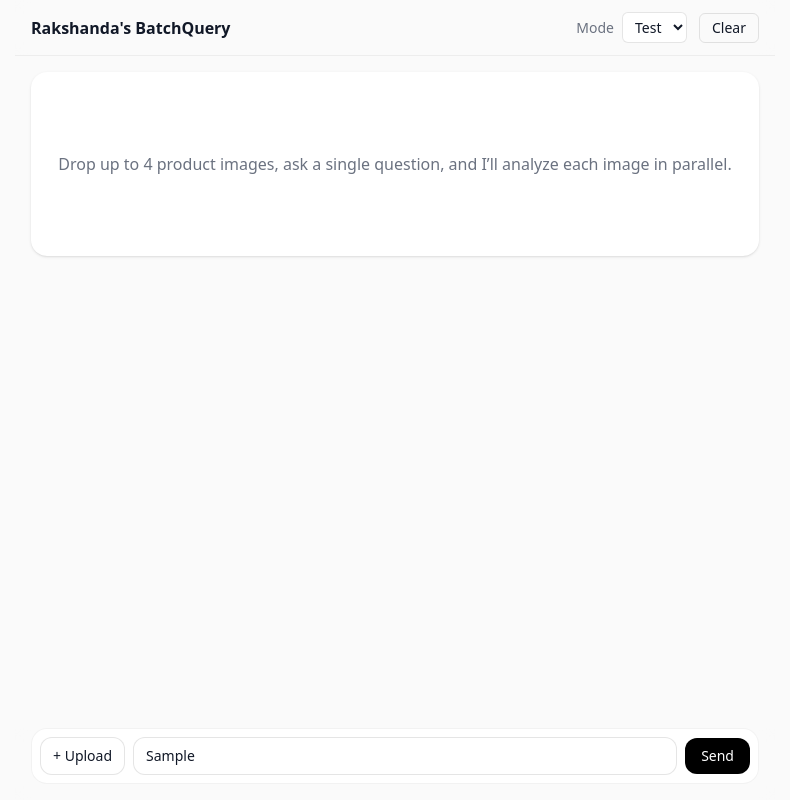
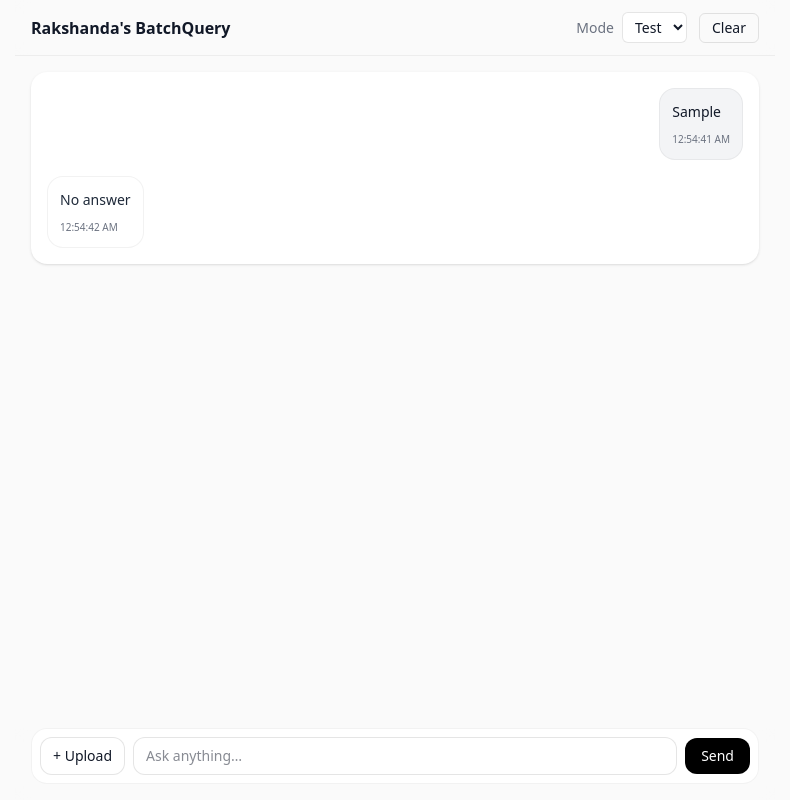
Before and after one commit to rakkshanda/batchQuery, a React (Vite) app: page / in a window 1280 px wide. Both pictures are taken after typing "Sample" into the empty fields and a click on the button "Send". Shown: the whole page, without its empty margins (245-1035 px from the left). Built offline with nearby package versions, Linux system fonts and the light colour scheme.

Commit message:
Text inputs added

```diff
--- a/api/analyze.ts
+++ b/api/analyze.ts
@@ -45,9 +45,18 @@ export default async function handler(req: Request): Promise<Response> {
     console.log('Images received:', images.length);
 
     if (images.length === 0) {
-      return new Response(JSON.stringify([{ answer: 'No images received by server' }]), {
-        status: 400,
-        headers: { 'Content-Type': 'application/json' },
+      console.log("📝 Text-only request");
+      const res = await openai.chat.completions.create({
+        model: "gpt-4o-mini",
+        temperature: 0.2,
+        messages: [
+          { role: "system", content: "You are a concise, helpful assistant for e-commerce QA chats. Keep answers to 1–3 sentences." },
+          { role: "user", content: prompt }
+        ],
+      });
+      const text = res.choices[0].message?.content?.trim() || "No response";
+      return new Response(JSON.stringify([{ answer: text }]), {
+        headers: { "Content-Type": "application/json" },
       });
     }
 
--- a/src/components/MessageItem.tsx
+++ b/src/components/MessageItem.tsx
@@ -27,6 +27,8 @@ export default function MessageItem({ msg }: { msg: Message }) {
         {/* text or responses */}
         {msg.variant === 'assistant-batch' ? (
           <ResponseGrid cards={msg.cards} />
+        ) : msg.variant === 'assistant-text' ? (
+          <p className="whitespace-pre-wrap text-sm leading-relaxed text-gray-800">{msg.text}</p>
         ) : (
           <p className="whitespace-pre-wrap text-sm leading-relaxed">{msg.text}</p>
         )}
--- a/src/components/MessageList.tsx
+++ b/src/components/MessageList.tsx
@@ -6,7 +6,7 @@ export default function MessageList() {
   if (messages.length === 0) {
     return (
       <div className="text-center py-16 text-[var(--muted)]">
-        Drop up to 4 product images, ask a single question, and I’ll analyze each image in parallel.
+       Hi, I am your virtual assistant, let me know if you need help with anything!
       </div>
     );
   }
--- a/src/components/PromptBar.tsx
+++ b/src/components/PromptBar.tsx
@@ -32,10 +32,24 @@ export default function PromptBar() {
     if (!vp.ok) return alert(vp.message);
     if (!vf.ok) return alert(vf.message);
 
-sendStart(prompt, uploads);
-    const assistantId = addAssistantPlaceholder(uploads); // empty cards
+    sendStart(prompt, uploads);
 
-    // kick off per-image analysis
+    // if no images, handle text-only chat
+    if (uploads.length === 0) {
+      try {
+        const res = await analyzeBatch(prompt, [], mode);
+        const text = res[0]?.answer ?? 'No answer';
+        useChatStore.getState().addAssistantText(text);
+        setPrompt('');
+      } catch (err) {
+        const msg = err instanceof Error ? err.message : String(err);
+        useChatStore.getState().addAssistantText(`Error: ${msg}`);
+      }
+      return;
+    }
+
+    // existing multi-image flow
+    const assistantId = addAssistantPlaceholder(uploads);
     const startedAt = performance.now();
     const runners = uploads.map((file, i) =>
       analyzeBatch(prompt, [file], mode)
@@ -46,8 +60,12 @@ sendStart(prompt, uploads);
         })
         .catch((err) => {
           const elapsed = Math.round(performance.now() - startedAt);
-          patchAssistantCard(assistantId, i, { status: 'error', text: String(err?.message || err), elapsedMs: elapsed });
-        }),
+          patchAssistantCard(assistantId, i, {
+            status: 'error',
+            text: String(err?.message || err),
+            elapsedMs: elapsed,
+          });
+        })
     );
 
     await Promise.allSettled(runners);
--- a/src/lib/validators.ts
+++ b/src/lib/validators.ts
@@ -9,11 +9,15 @@ const ACCEPT = ['image/png', 'image/jpeg', 'image/webp'];
 const MAX_SIZE = 10 * 1024 * 1024; // 10MB
 
 export function validateFiles(files: File[]) {
-  if (!files || files.length === 0) return { ok: false, message: 'Attach at least one image.' };
+  // Allow text-only requests with 0 images
+  if (!files || files.length === 0) return { ok: true, message: '' };
+
   if (files.length > 4) return { ok: false, message: 'You can attach up to 4 images.' };
+
   for (const f of files) {
     if (!ACCEPT.includes(f.type)) return { ok: false, message: `Unsupported type: ${f.type}` };
     if (f.size > MAX_SIZE) return { ok: false, message: `${f.name} is larger than 10MB.` };
   }
+
   return { ok: true, message: '' };
 }
--- a/src/state/chatStore.ts
+++ b/src/state/chatStore.ts
@@ -49,6 +49,7 @@ type Store = {
   sendStart: (prompt: string, files: UploadFile[]) => string;
   addAssistantPlaceholder: (files: UploadFile[]) => string;
   patchAssistantCard: (assistantId: string, cardIndex: number, patch: Partial<AssistantCard>) => void;
+  addAssistantText: (text: string) => string;
 };
 
 const id = () => Math.random().toString(36).slice(2);
@@ -110,4 +111,16 @@ export const useChatStore = create<Store>((set, _get) => ({
       return { messages: msgs, busy: done ? false : s.busy };
     });
   },
+
+  addAssistantText: (text: string) => {
+    const aMsg: AssistantTextMessage = {
+      id: id(),
+      role: 'assistant',
+      createdAt: Date.now(),
+      variant: 'assistant-text',
+      text,
+    };
+    set((s) => ({ messages: [...s.messages, aMsg], busy: false }));
+    return aMsg.id;
+  },
 }));
--- a/tailwind.config.js
+++ b/tailwind.config.js
@@ -1,5 +1,6 @@
 /** @type {import('tailwindcss').Config} */
 export default {
+  darkMode: 'class',
   content: ["./index.html", "./src/**/*.{ts,tsx,js,jsx}"],
   theme: {
     extend: {
```
